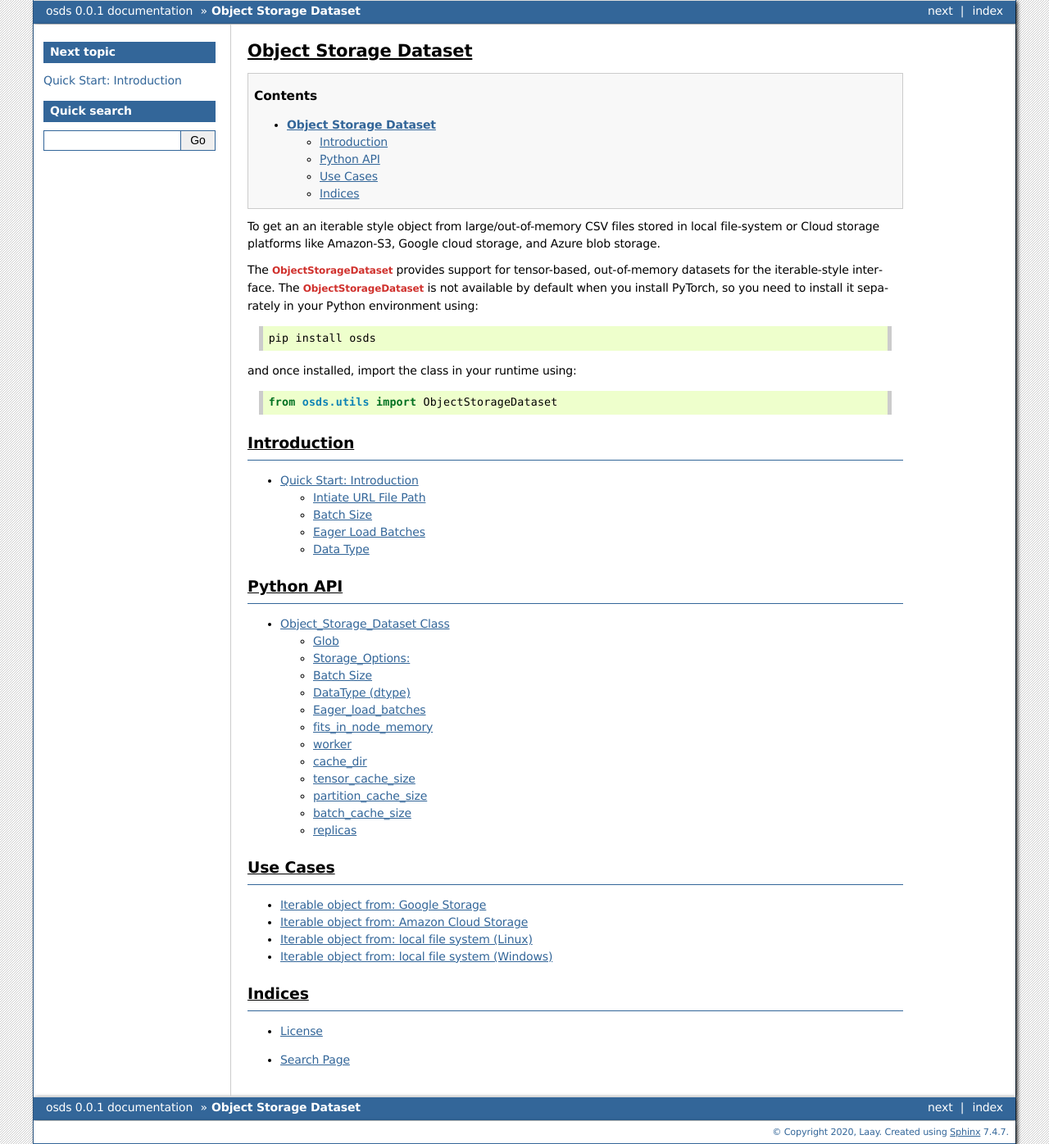
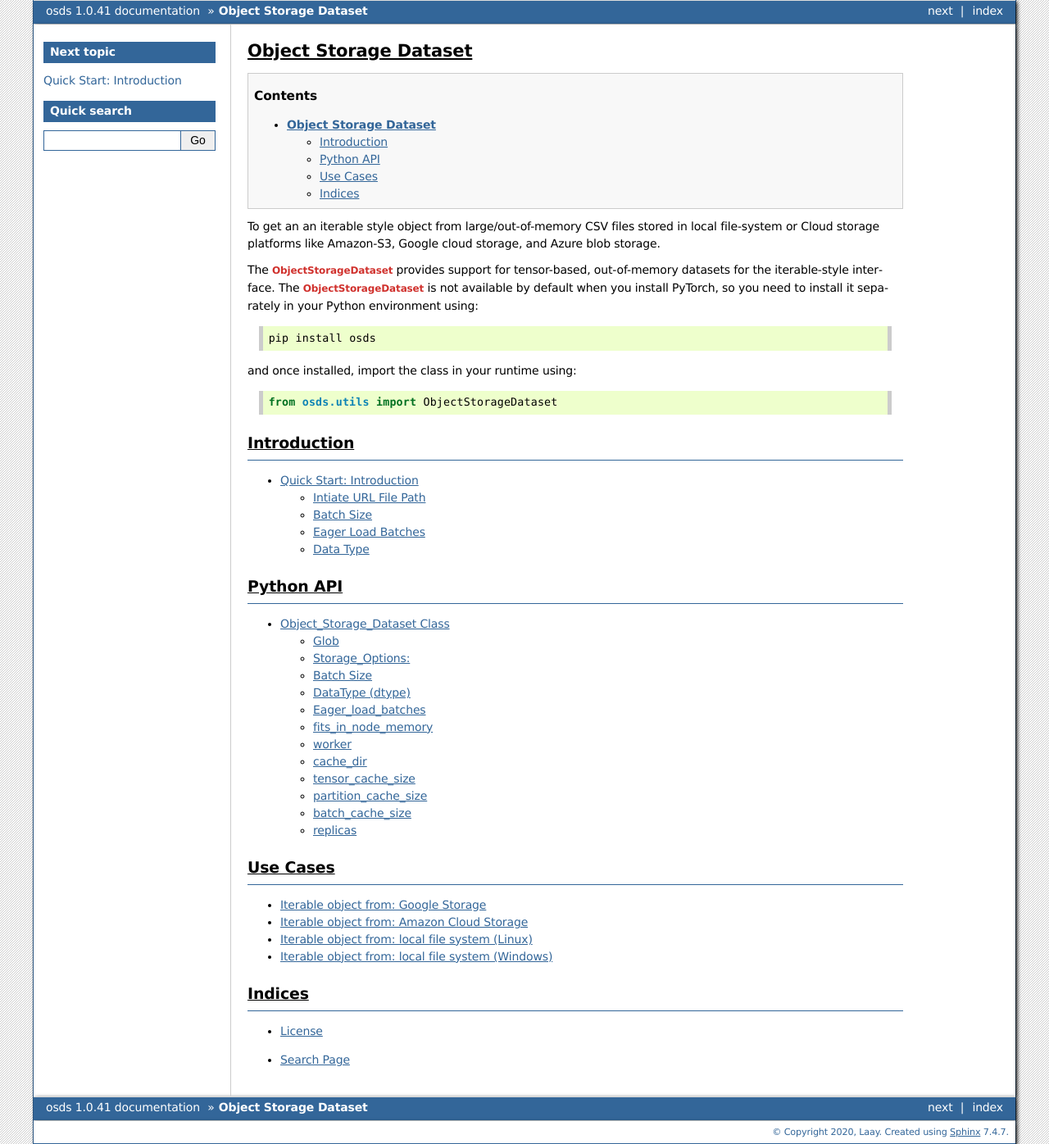
Before and after one commit to osipov/osds, a Sphinx documentation site: the page built from docs/source/index.rst, in a window 1280 px wide. Shown: the whole page at 82% size. Built offline with Sphinx 7.4.7, drawn with Linux system fonts in a browser that asks for light colours.

Commit message:
Update conf.py

```diff
--- a/docs/source/conf.py
+++ b/docs/source/conf.py
@@ -56,9 +56,9 @@
 # built documents.
 #
 # The short X.Y version.
-version = '0.0.1'
+version = '1.0.41'
 # The full version, including alpha/beta/rc tags.
-release = '0.0.1'
+release = '1.0.41'
 
 # The language for content autogenerated by Sphinx. Refer to documentation
 # for a list of supported languages.
```
